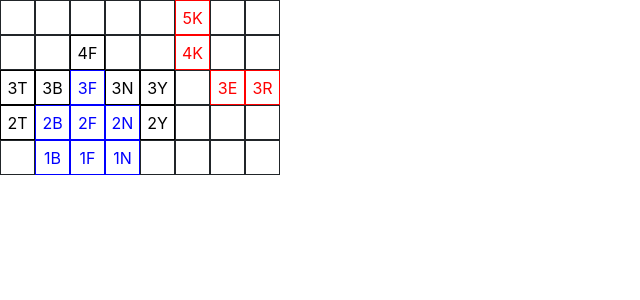
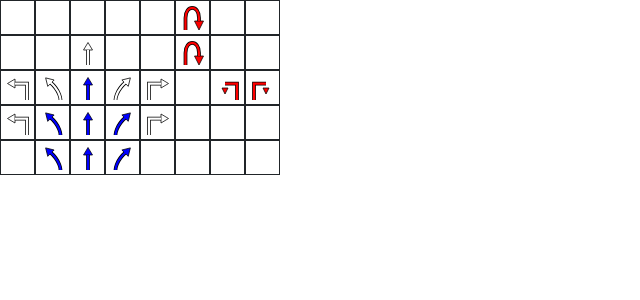
Before and after one commit to jcavanagh/xwing-recorder, a React (Create React App) app: page / in a window 1280 px wide. Shown: the top 300 px of the page, without its empty margins (0-640 px from the left). Built offline with nearby package versions, Linux system fonts and the light colour scheme.

Commit message:
svg added

```diff
--- a/src/Dials.js
+++ b/src/Dials.js
@@ -44,21 +44,107 @@ const bearingOrder = [
     "D"
 ]
 
+// https://github.com/raithos/xwing/blob/master/coffeescripts/xwing.coffee#L1854
 const bearingSvg = {
-    "T": '',
-    "B": '',
-    "F": '',
-    "N": '',
-    "Y": '',
-    "K": '',
-    "L": '',
-    "S": '',
-    "E": '',
-    "R": '',
-    "O": '',
-    "A": '',
-    "P": '',
-    "D": ''
+    "T": {
+        line: "M160,180 L160,70 80,70",
+        triangle: "M80,100 V40 L30,70 Z",
+        transform: null
+    },
+    "B": {
+        line: "M150,180 S150,120 80,60",
+        triangle: "M80,100 V40 L30,70 Z",
+        transform: "translate(-5 -15) rotate(45 70 90)"
+    },
+    "F": {
+        line: "M100,180 L100,100 100,80",
+        triangle: "M70,80 H130 L100,30 Z",
+        transform: ''
+    },
+    "N": {
+        line: "M50,180 S50,120 120,60",
+        triangle: "M120,100 V40 L170,70 Z",
+        transform: "translate(5 -15) rotate(-45 130 90)"
+    },
+    "Y": {
+        line:  "M40,180 L40,70 120,70",
+        triangle: "M120,100 V40 L170,70 Z",
+        transform: null
+    },
+    "K": {
+        line: 'M50,180 L50,100 C50,10 140,10 140,100 L140,120',
+        triangle: 'M170,120 H110 L140,180 Z',
+        transform: null
+    },
+    "L": {
+        line: 'M150,180 S150,120 80,60',
+        triangle: 'M80,100 V40 L30,70 Z',
+        transform: "translate(0 50)"
+    },
+    "S": {
+        line: 'M50,180 S50,120 120,60',
+        triangle: 'M120,100 V40 L170,70 Z',
+        transform: "translate(0 50)"
+    },
+    "E": {
+        line: 'M160,180 L160,70 80,70',
+        triangle: 'M60,100 H100 L80,140 Z',
+        transform: null
+    },
+    "R": {
+        line: 'M40,180 L40,70 120,70',
+        triangle: 'M100,100 H140 L120,140 Z',
+        transform: null
+    },
+    "O": {
+        element: maneuver => {}
+    },
+    "A": {
+        line: 'M50,180 S50,120 120,60',
+        triangle: 'M120,100 V40 L170,70 Z',
+        transform: "translate(5 -15) rotate(-45 130 90)"
+    },
+    "P": {
+        line: 'M100,180 L100,100 100,80',
+        triangle: 'M70,80 H130 L100,30 Z',
+        transform: null
+    },
+    "D": {
+        line: 'M150,180 S150,120 80,60',
+        triangle: 'M80,100 V40 L30,70 Z',
+        transform: "translate(-5 -15) rotate(45 70 90)"
+    }
+}
+
+function renderManeuverSvg(maneuver) {
+    const bsvg = bearingSvg[maneuver.bearing];
+
+    if(!bsvg.line) return null
+
+    const difficultyStyles = {
+        'R': 'red',
+        'B': 'blue',
+        'W': 'white'
+    }
+
+    const color = difficultyStyles[maneuver.difficulty];
+    const outline = 'black';
+
+    const svgInner = bsvg.element ? bsvg.element(maneuver): (
+        <>
+            <path className='svg-maneuver-outer #{maneuverClass} #{maneuverClass2}' strokeWidth='25' fill='none' stroke={outline} d={bsvg.line} />
+            <path className='svg-maneuver-triangle #{maneuverClass} #{maneuverClass2}' d={bsvg.triangle} fill={color} strokeWidth='5' stroke={outline} transform={bsvg.transform} />
+            <path className='svg-maneuver-inner #{maneuverClass} #{maneuverClass2}' strokeWidth='15' fill='none' stroke={color} d={bsvg.line} />
+        </>
+    )
+
+    return (
+        <svg width='30px' height='30px' viewBox='0 0 200 200'>
+            <g>
+                {svgInner}
+            </g>
+        </svg>
+    )
 }
 
 function parseXwsManeuvers(xwsManeuvers) {
@@ -159,17 +245,10 @@ class MDial extends React.Component {
         const buttonSize = '35px'
         const border = '1px solid';
         const display = 'flex';
-        const difficultyStyles = {
-            'R': 'red',
-            'B': 'blue',
-            'W': 'black'
-        }
 
         if(maneuverData) {
             // Actual button
-            const fontColor = difficultyStyles[maneuverData.difficulty];
             const style = {
-                color: fontColor,
                 height: buttonSize,
                 width: buttonSize,
                 border,
@@ -179,9 +258,11 @@ class MDial extends React.Component {
                 alignItems: 'center'
             }
 
+            const content = renderManeuverSvg(maneuverData)
+
             return (
                 <div key={maneuverData.xws} onClick={this.props.onClick} style={style}>
-                    <span>{maneuverData.speed}{maneuverData.bearing}</span>
+                    <span>{content}</span>
                 </div>
             );
         }
```
